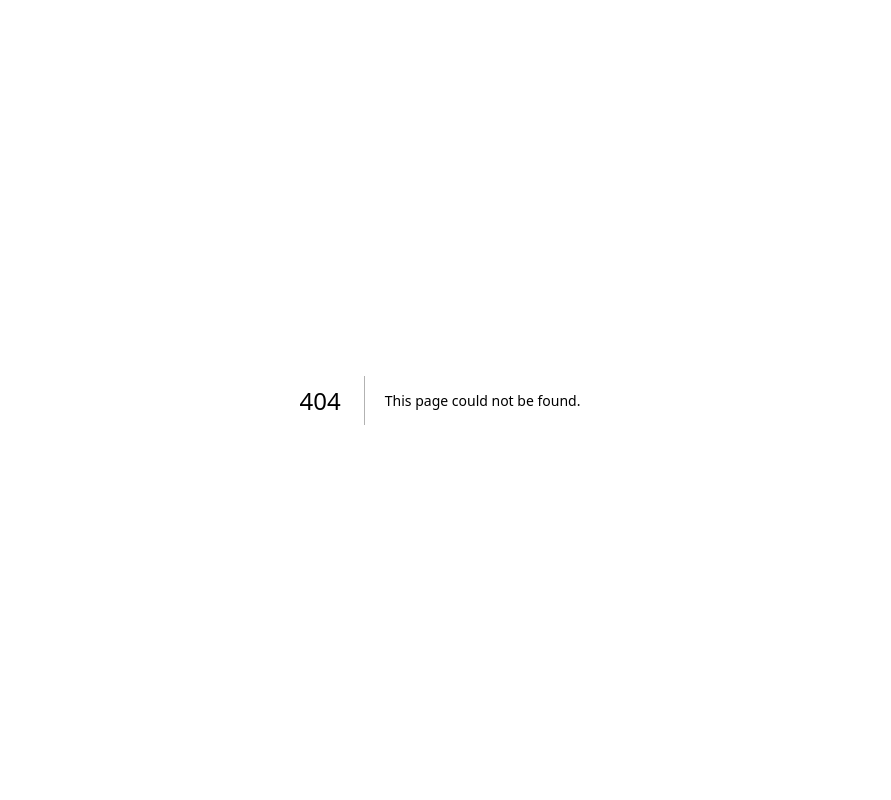
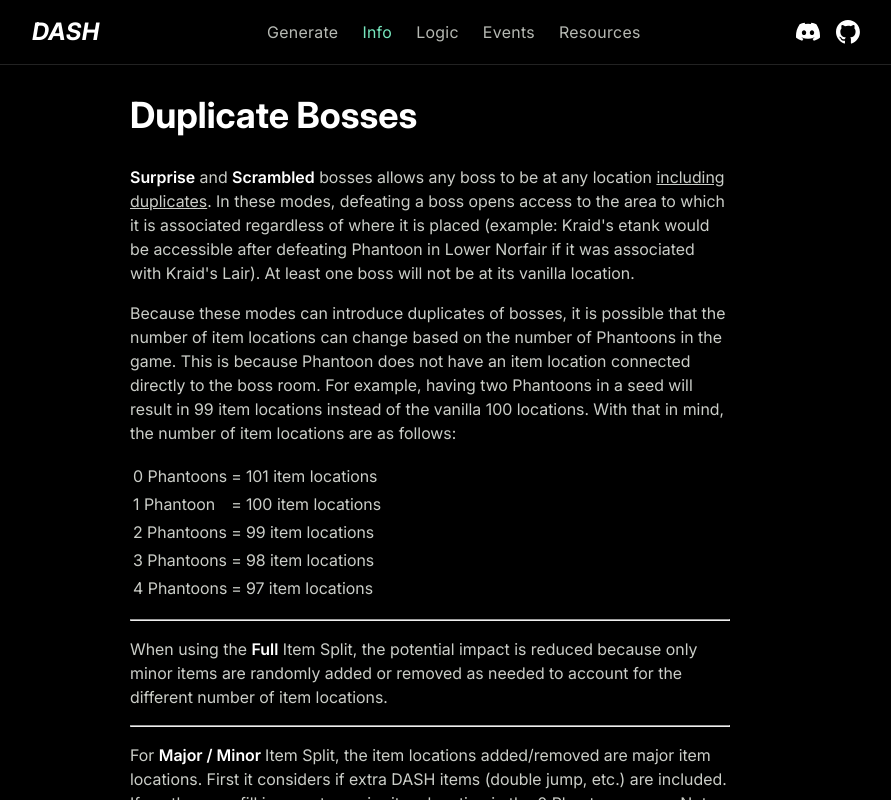
Before and after one commit to dashrando/dash-randomizer, a Next.js app in the folder apps/web/: page /info/duplicate in a window 1280 px wide. Before the commit this address had no page. Shown: the whole page, without its empty margins (200-1091 px from the left). Built offline with nearby package versions, Linux system fonts and the light colour scheme; no server answers.

Commit message:
Started work on Scrambled docs

```diff
--- a/apps/web/app/info/surprise/page.tsx
+++ b/apps/web/app/info/duplicate/page.tsx
@@ -7,16 +7,16 @@ export default function SurpriseInfoPage() {
     <Wrapper>
       <div style={{ maxWidth: "620px", margin: "0 auto" }}>
         <article className={styles.article}>
-          <h1 className={styles.headline}>Surprise Bosses</h1>
+          <h1 className={styles.headline}>Duplicate Bosses</h1>
           <p>
-            <strong>Surprise</strong> bosses allows any boss to be at any
-            location <u>including duplicates</u>. Defeating a boss opens access
-            to the area in which it is placed (example: Kraid&apos;s etank will
-            be accessible after defeating whatever boss is in Kraid&apos;s
+            <strong>Surprise</strong> and <strong>Scrambled</strong> bosses allows any boss to be at any
+            location <u>including duplicates</u>. In these modes, defeating a boss opens access
+            to the area to which it is associated regardless of where it is placed (example: Kraid&apos;s etank would
+            be accessible after defeating Phantoon in Lower Norfair if it was associated with Kraid&apos;s
             Lair). At least one boss will not be at its vanilla location.
           </p>
           <p>
-            Because <strong>Boss Surprise</strong> can introduce duplicates of
+            Because these modes can introduce duplicates of
             bosses, it is possible that the number of item locations can change
             based on the number of Phantoons in the game. This is because
             Phantoon does not have an item location connected directly to the
```
Also changed, not shown: apps/web/app/info/settings/page.tsx (+6 -1 lines), apps/web/app/info/duplicate/page.module.css (renamed from apps/web/app/info/surprise/page.module.css).
